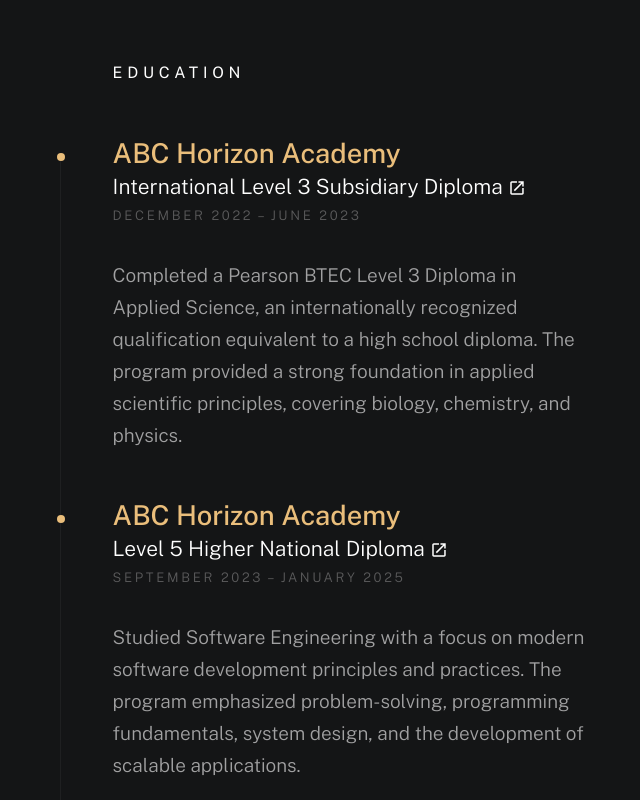
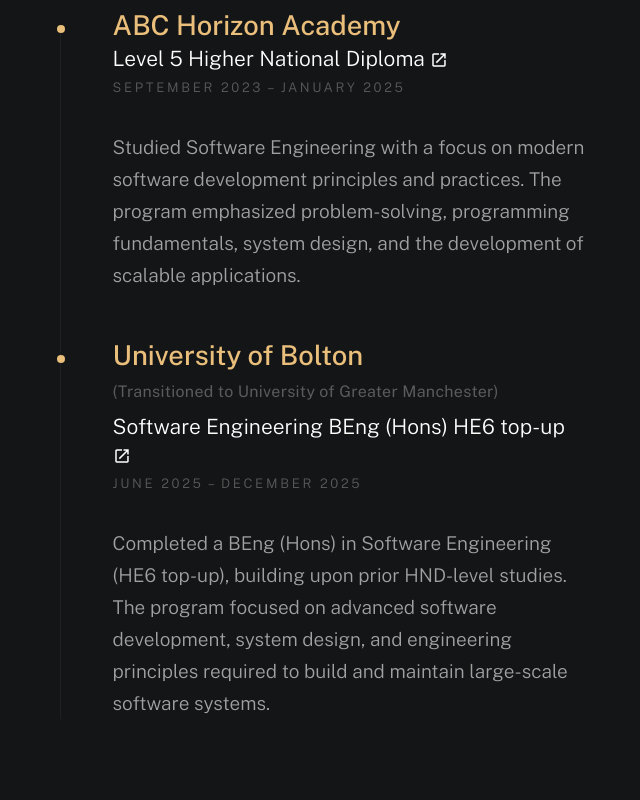
Before and after one commit to Mustafa21102005/portfolio, a Vue app: page / in a window 1280 px wide. Shown: the part 2680-3480 px from the top of the page, without its empty margins (33-673 px from the left). Built offline with nearby package versions, Linux system fonts and the light colour scheme; a web font is replaced by a local one.

Commit message:
update: improved page content

```diff
--- a/package.json
+++ b/package.json
@@ -15,7 +15,7 @@
   },
   "dependencies": {
     "vue": "^3.5.35",
-    "vue-i18n": "^11.4.4"
+    "vue-i18n": "^11.4.5"
   },
   "devDependencies": {
     "@eslint/js": "^9.39.4",
@@ -25,7 +25,7 @@
     "eslint-plugin-vue": "~10.6.2",
     "globals": "^17.6.0",
     "prettier": "3.7.4",
-    "vite": "^7.3.3",
+    "vite": "^7.3.5",
     "vite-plugin-vue-devtools": "^8.1.2"
   }
 }
--- a/src/components/AboutSection.vue
+++ b/src/components/AboutSection.vue
@@ -43,17 +43,13 @@
         <ul class="skills-list h1">
           <li>Full Stack Web Development</li>
           <br />
-          <li>Figma & UI/UX Design</li>
-          <br />
           <li>Laravel & PHP</li>
           <br />
-          <li>JavaScript & jQuery & Vue.js</li>
+          <li>Typescript & Vue.js</li>
           <br />
           <li>MySQL & PostgreSQL</li>
           <br />
           <li>Bootstrap & Tailwind CSS</li>
-          <br />
-          <li>PHPUnit & PEST</li>
           <br />
           <li>Agile & Problem Solving</li>
           <br />
@@ -67,48 +63,6 @@
         <h2 class="text-pretitle">{{ $t('about.education') }}</h2>
 
         <div class="timeline">
-          <div class="timeline__block">
-            <div class="timeline__bullet"></div>
-            <div>
-              <h4 class="timeline__title">
-                <a href="https://abchorizon.com/" target="_blank" rel="noopener noreferrer">
-                  ABC Horizon Academy
-                </a>
-              </h4>
-              <h5 class="timeline__meta">
-                <a
-                  class="timeline__cert-link"
-                  href="https://drive.google.com/file/d/1oomJzQUuCqt3INNkZHIgUemTg1qxB4q5/view"
-                  target="_blank"
-                  rel="noopener noreferrer"
-                >
-                  {{ $t('about.subsidiary') }}
-                  <svg
-                    fill="#FFF"
-                    width="18px"
-                    height="18px"
-                    viewBox="0 0 1000 1000"
-                    xmlns="http://www.w3.org/2000/svg"
-                  >
-                    <path
-                      d="M790 790H208V208h291v-83H208q-35 0-59 24.5T125 208v582q0 35 24 59t59 24h582q35 0 59-24t24-59V499h-83v291zM582 125v83h150L323 617l58 58 409-408v149h83V125H582z"
-                    />
-                  </svg>
-                </a>
-              </h5>
-              <p class="timeline__timeframe">
-                <time datetime="2022-12">{{ $t('about.subsidiary_start_date') }}</time>
-                –
-                <time datetime="2023-06">{{ $t('about.subsidiary_end_date') }}</time>
-              </p>
-            </div>
-            <div>
-              <p>
-                {{ $t('about.subsidiary_description') }}
-              </p>
-            </div>
-          </div>
-
           <div class="timeline__block">
             <div class="timeline__bullet"></div>
             <div>
--- a/src/components/CertificateItem.vue
+++ b/src/components/CertificateItem.vue
@@ -33,6 +33,7 @@
           {{ $t(`certificates.${certificate.key}.date`) }}
         </time>
       </span>
+      <span class="cert-item__desc">{{ $t(`certificates.${certificate.key}.description`) }}</span>
     </div>
 
     <a class="cert-item__link" :href="certificate.verify" target="_blank" rel="noopener noreferrer">
@@ -94,7 +95,13 @@
 
 .cert-item__sub {
   font-size: 1.3rem;
-  color: var(--color-text-light);
+  color: var(--color-white);
+}
+
+.cert-item__desc {
+  font-size: 1.2rem;
+  color: var(--color-white);
+  margin-top: 2px;
 }
 
 .cert-item__link {
--- a/src/langs/arabic.js
+++ b/src/langs/arabic.js
@@ -24,10 +24,6 @@
       cv: 'تبغى سيرتي الذاتية؟ اختر اللغة اللي تناسبك 😉',
       expertise: 'مجالات الخبرة',
       education: 'التعليم',
-      subsidiary: 'دبلوم فرعي دولي \u00A0– المستوى الثالث',
-      subsidiary_date: 'ديسمبر 2022 \u00A0– يونيو 2023',
-      subsidiary_description:
-        'أكملت دبلوم BTEC المستوى الثالث في العلوم التطبيقية، وهي شهادة معترف بها دوليًا تعادل شهادة الثانوية العامة. قدم البرنامج أساسًا قويًا في مبادئ العلوم التطبيقية، شاملةً الأحياء والكيمياء والفيزياء.',
       diploma: 'دبلوم وطني أعلى \u00A0– المستوى الخامس',
       diploma_date: 'سبتمبر 2023 \u00A0– يناير 2025',
       diploma_description:
@@ -97,11 +93,15 @@
       agile: {
         issuer: 'جوجل',
         name: 'إدارة المشاريع بمنهجية أجايل',
+        description:
+          'أتممت دورة في إدارة المشاريع بمنهجية أجايل، تناولت إطار عمل سكرام، التخطيط للسبرينت، إدارة قائمة المهام، وتوجيه فرق العمل.',
         date: 'أبريل 2025',
       },
       pm: {
         issuer: 'جوجل',
         name: 'أساسيات إدارة المشاريع',
+        description:
+          'تعرّفت على مهارات وأدوار إدارة المشاريع، ودورة حياة المشروع، إلى جانب منهجيتَي أجايل وووترفول، والهيكل التنظيمي وتأثيره على سير العمل.',
         date: 'مايو 2025',
       },
     },
--- a/src/langs/english.js
+++ b/src/langs/english.js
@@ -24,11 +24,6 @@
       cv: 'Want my CV? Pick your language 😉',
       expertise: 'Expertise',
       education: 'Education',
-      subsidiary: 'International Level 3 Subsidiary Diploma',
-      subsidiary_start_date: 'December 2022',
-      subsidiary_end_date: 'June 2023',
-      subsidiary_description:
-        'Completed a Pearson BTEC Level 3 Diploma in Applied Science, an internationally recognized qualification equivalent to a high school diploma. The program provided a strong foundation in applied scientific principles, covering biology, chemistry, and physics.',
       diploma: 'Level 5 Higher National Diploma',
       diploma_start_date: 'September 2023',
       diploma_end_date: 'January 2025',
@@ -101,12 +96,16 @@
       agile: {
         issuer: 'Google',
         name: 'Agile Project Management',
+        description:
+          'Completed a course on Agile Project Management, covering Scrum frameworks, sprint planning, backlog management, and coaching Agile teams.',
         date: 'April 2025',
         datetime: '2025-04',
       },
       pm: {
         issuer: 'Google',
         name: 'Foundations of Project Management',
+        description:
+          'Completed a course on Project Management fundamentals, covering the project life cycle, Agile and Waterfall methodologies, organizational structure, and change management.',
         date: 'May 2025',
         datetime: '2025-05',
       },
```
Also changed, not shown: 1 other file (tests, documents, lock files or other folders).
